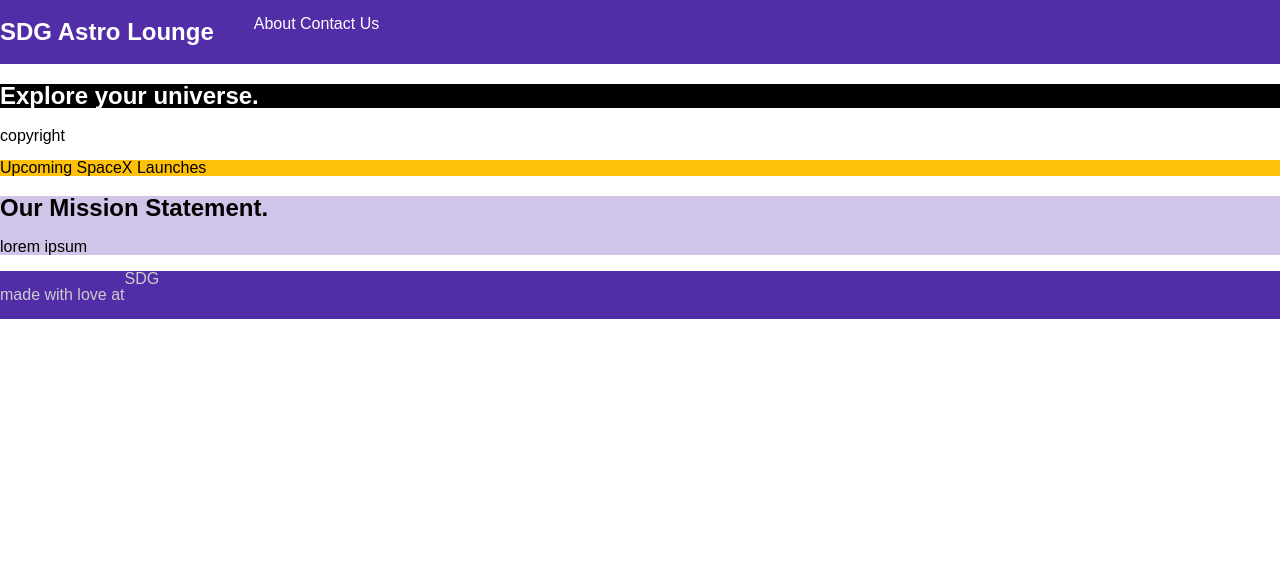
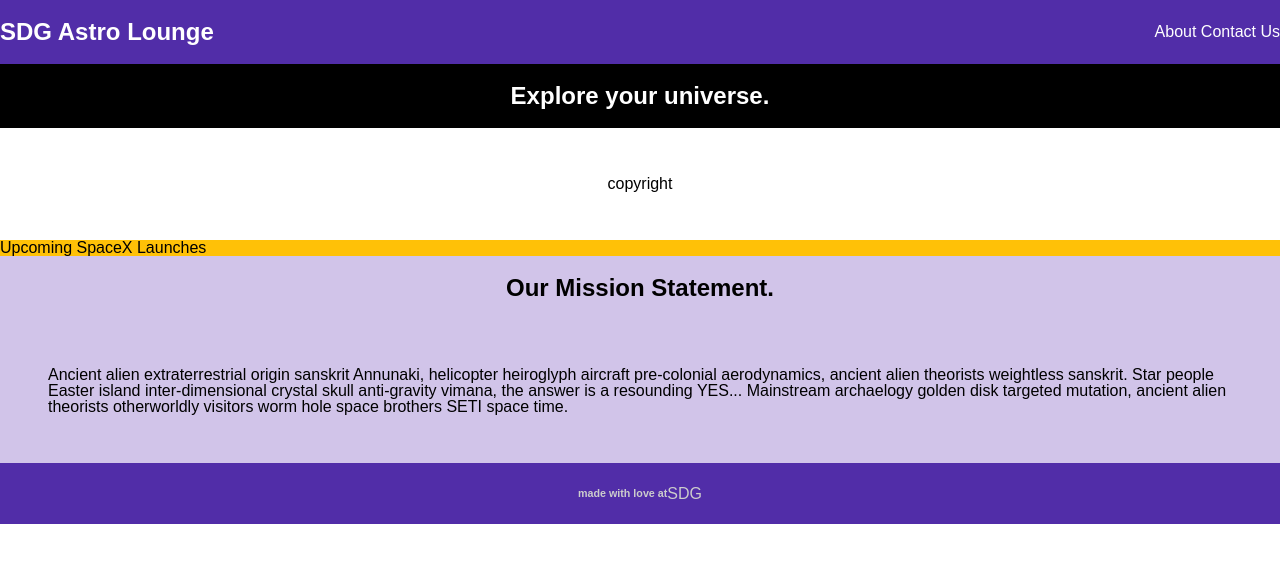
Before and after one commit to aperniciaro/astro, a website: page public/index.html in a window 1280 px wide. Drawn offline with Linux system fonts and the light colour scheme.

Commit message:
added some styling

```diff
--- a/public/index.html
+++ b/public/index.html
@@ -18,7 +18,7 @@
     <section class="pic-of-the-day">
       <h2>Explore your universe.</h2>
     </section>
-    <section>
+    <section class="copyright">
       <p>copyright</p>
     </section>
     <section class="launches">
@@ -27,10 +27,17 @@
     </section>
     <section class="mission-statement">
       <h2>Our Mission Statement.</h2>
-      <p>lorem ipsum</p>
+      <p>
+        Ancient alien extraterrestrial origin sanskrit Annunaki, helicopter
+        heiroglyph aircraft pre-colonial aerodynamics, ancient alien theorists
+        weightless sanskrit. Star people Easter island inter-dimensional crystal
+        skull anti-gravity vimana, the answer is a resounding YES... Mainstream
+        archaelogy golden disk targeted mutation, ancient alien theorists
+        otherworldly visitors worm hole space brothers SETI space time.
+      </p>
     </section>
     <footer>
-      <p>made with love at</p>
+      <h6>made with love at</h6>
       <a>
         SDG
       </a>
--- a/public/screen.css
+++ b/public/screen.css
@@ -16,12 +16,21 @@ body {
   flex-direction: row;
   background-color: #512da8;
   color: white;
+  align-items: center;
+  justify-content: space-between;
 }
 
 .pic-of-the-day {
   /* put in potd from api */
   background-color: black;
   color: white;
+  display: flex;
+  justify-content: center;
+}
+
+.copyright {
+  display: flex;
+  justify-content: center;
 }
 
 header {
@@ -30,6 +39,15 @@ header {
 
 .mission-statement {
   background-color: #d1c4e9;
+  display: flex;
+  flex-direction: column;
+  align-items: center;
+}
+
+p {
+  margin: 3rem;
+  flex: wrap;
+  flex-wrap: wrap;
 }
 
 footer {
@@ -37,4 +55,6 @@ footer {
   flex-direction: row;
   background-color: #512da8;
   color: #cccccc;
+  justify-content: center;
+  align-items: center;
 }
```
